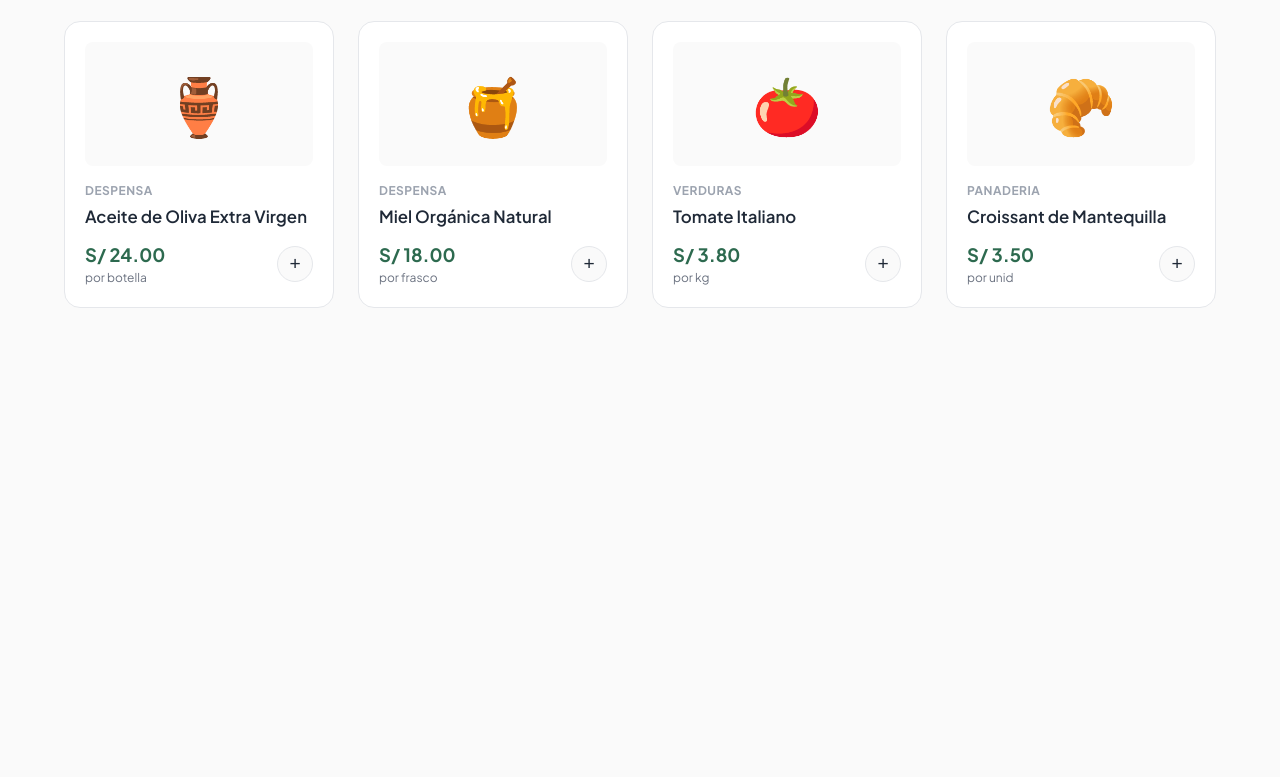
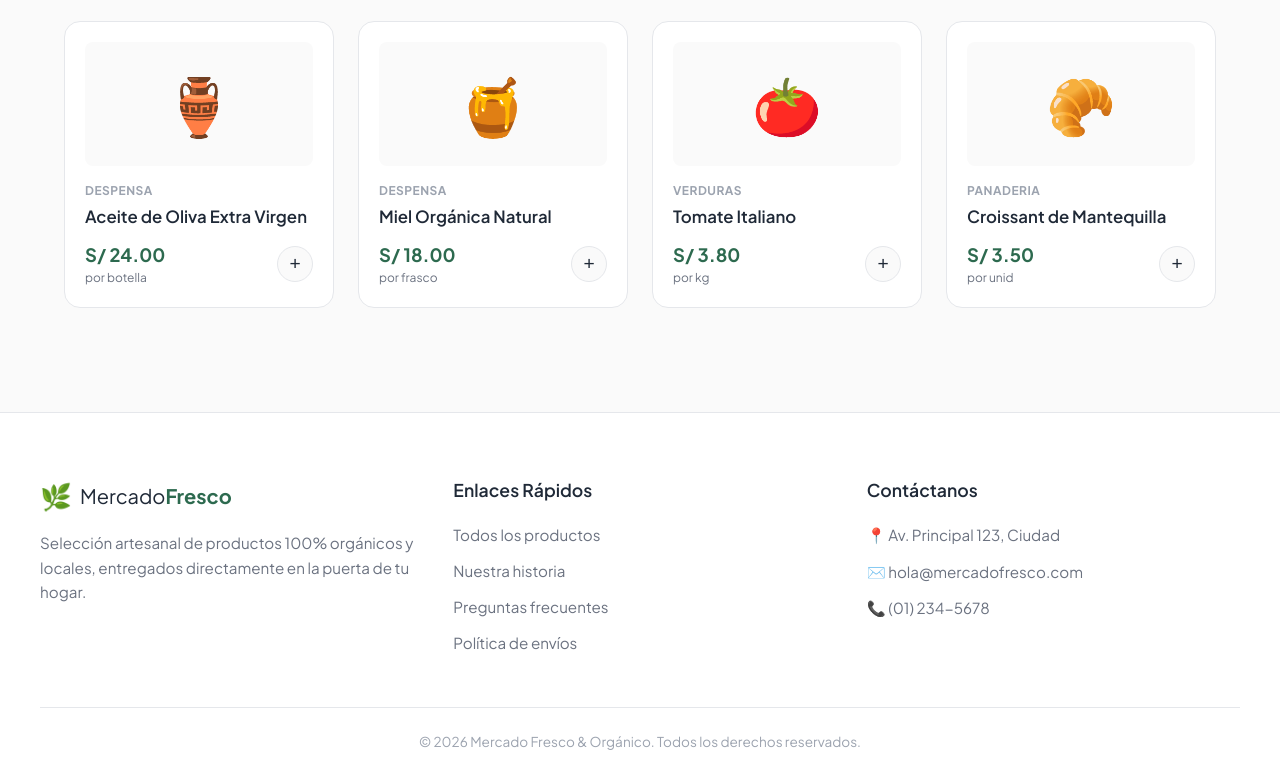
Before and after one commit to xXLeopoldoXx/mercadoFresco, a plain HTML site: page index.html in a window 1280 px wide. Shown: the part 1067-1844 px from the top of the page. Before the commit the page ends 1439 px from the top, so only its background shows below. Drawn offline with Linux system fonts and the light colour scheme.

Commit message:
Agregando el footer

```diff
--- a/index.html
+++ b/index.html
@@ -67,6 +67,49 @@
         </section>
     </main>
 
+    <!-- ============================================== -->
+    <!-- AQUÍ ESTÁ EL FOOTER QUE AGREGAMOS -->
+    <!-- ============================================== -->
+    <footer class="site-footer">
+        <div class="footer-container">
+            <!-- Columna de Marca -->
+            <div class="footer-column brand-info">
+                <a href="#" class="brand-logo">
+                    <span class="logo-icon">🌿</span>
+                    <span class="logo-text">Mercado<strong>Fresco</strong></span>
+                </a>
+                <p>Selección artesanal de productos 100% orgánicos y locales, entregados directamente en la puerta de tu hogar.</p>
+            </div>
+
+            <!-- Columna de Enlaces -->
+            <div class="footer-column links">
+                <h4>Enlaces Rápidos</h4>
+                <ul>
+                    <li><a href="#">Todos los productos</a></li>
+                    <li><a href="#">Nuestra historia</a></li>
+                    <li><a href="#">Preguntas frecuentes</a></li>
+                    <li><a href="#">Política de envíos</a></li>
+                </ul>
+            </div>
+
+            <!-- Columna de Contacto -->
+            <div class="footer-column contact">
+                <h4>Contáctanos</h4>
+                <p>📍 Av. Principal 123, Ciudad</p>
+                <p>✉️ hola@mercadofresco.com</p>
+                <p>📞 (01) 234-5678</p>
+            </div>
+        </div>
+
+        <!-- Copyright -->
+        <div class="footer-bottom">
+            <p>&copy; 2026 Mercado Fresco & Orgánico. Todos los derechos reservados.</p>
+        </div>
+    </footer>
+    <!-- ============================================== -->
+    <!-- FIN DEL FOOTER -->
+    <!-- ============================================== -->
+
     <!-- Side Cart Drawer -->
     <div class="cart-overlay" id="cart-overlay"></div>
     <aside class="cart-drawer" id="cart-drawer">
--- a/styles/styles.css
+++ b/styles/styles.css
@@ -499,3 +499,82 @@ body {
     .hero-banner { padding: 28px; }
     .hero-content h1 { font-size: 1.6rem; }
 }
+
+/* =========================================
+   FOOTER
+========================================= */
+.site-footer {
+    background-color: var(--bg-card);
+    border-top: 1px solid var(--border);
+    padding: 64px 24px 24px;
+    margin-top: 40px;
+}
+
+.footer-container {
+    max-width: 1200px;
+    margin: 0 auto;
+    display: grid;
+    grid-template-columns: repeat(auto-fit, minmax(250px, 1fr));
+    gap: 40px;
+    padding-bottom: 40px;
+    border-bottom: 1px solid var(--border);
+}
+
+.site-footer .brand-logo {
+    margin-bottom: 16px;
+    display: inline-flex; /* Hereda los estilos de tu .brand-logo existente */
+}
+
+.footer-column h4 {
+    color: var(--text-primary);
+    font-size: 1.1rem;
+    font-weight: 600;
+    margin-bottom: 20px;
+}
+
+.footer-column p {
+    color: var(--text-secondary);
+    font-size: 0.95rem;
+    line-height: 1.6;
+    margin-bottom: 12px;
+}
+
+.footer-column.links ul {
+    list-style: none;
+}
+
+.footer-column.links li {
+    margin-bottom: 12px;
+}
+
+.footer-column.links a {
+    color: var(--text-secondary);
+    text-decoration: none;
+    font-size: 0.95rem;
+    transition: var(--transition);
+}
+
+.footer-column.links a:hover {
+    color: var(--primary);
+    padding-left: 4px; /* Pequeño efecto de movimiento al pasar el mouse */
+}
+
+.footer-bottom {
+    max-width: 1200px;
+    margin: 0 auto;
+    text-align: center;
+    padding-top: 24px;
+    font-size: 0.85rem;
+    color: var(--text-muted);
+}
+
+/* Responsividad extra para el footer */
+@media (max-width: 640px) {
+    .site-footer {
+        padding: 48px 24px 24px;
+    }
+
+    .footer-container {
+        gap: 32px;
+    }
+}
```
